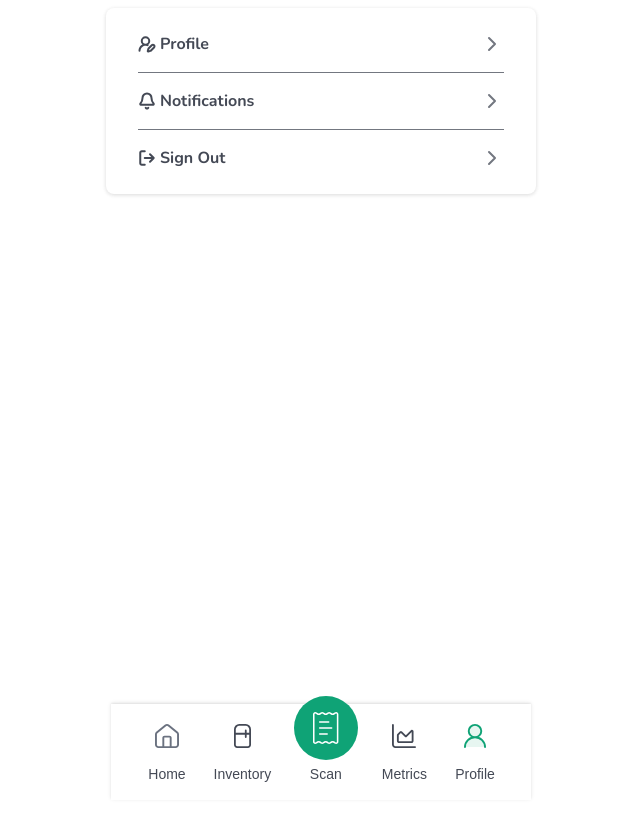
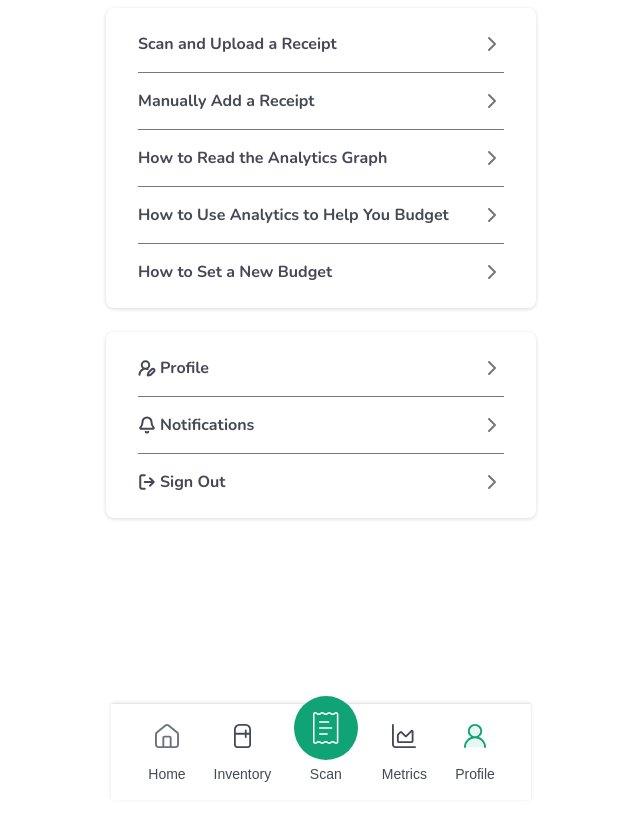
Before and after one commit to ReubenKimClemens/26JrProj_FoodAtHome, a SvelteKit app: page /profile in a window 1280 px wide. Shown: the whole page, without its empty margins (319-959 px from the left). Built offline with nearby package versions, Linux system fonts and the light colour scheme.

Commit message:
📃How to Use

```diff
--- /dev/null
+++ b/src/lib/components/HowToUse.svelte
@@ -0,0 +1,99 @@
+<script>
+    import ChevronRight from '$lib/assets/chevron_right.svg';
+
+    let {
+      onItemClick = (item) => {}
+    } = $props();
+
+    const guides = $derived([
+      {
+        id: 'scan-upload',
+        title: 'Scan and Upload a Receipt'
+      },
+      {
+        id: 'manual-add',
+        title: 'Manually Add a Receipt'
+      },
+      {
+        id: 'read-analytics',
+        title: 'How to Read the Analytics Graph'
+      },
+      {
+        id: 'budget-analytics',
+        title: 'How to Use Analytics to Help You Budget'
+      },
+      {
+        id: 'set-budget',
+        title: 'How to Set a New Budget'
+      }
+    ]);
+
+    function handleGuideClick(guide) {
+      onItemClick(guide);
+    }
+  </script>
+
+  <div class="how-to-use-container">
+    {#each guides as guide, index}
+      <button
+        class="guide-item"
+        onclick={() => handleGuideClick(guide)}
+        aria-label={guide.title}
+      >
+        <span class="guide-title">{guide.title}</span>
+        <img src={ChevronRight} alt="" class="chevron-icon" />
+      </button>
+
+      {#if index < guides.length - 1}
+        <div class="divider"></div>
+      {/if}
+    {/each}
+  </div>
+
+  <style>
+    .how-to-use-container {
+      padding: 8px 32px;
+      margin-bottom: 24px;
+      background: var(--background-default-page-secondary, white);
+      box-shadow: 0px 1px 4px rgba(12, 12, 13, 0.05), 0px 1px 4px rgba(12, 12, 13, 0.10);
+      border-radius: 8px;
+      display: flex;
+      flex-direction: column;
+    }
+
+    .guide-item {
+      width: 100%;
+      padding: 16px 0;
+      display: flex;
+      justify-content: space-between;
+      align-items: center;
+      gap: 4px;
+      background: none;
+      border: none;
+      cursor: pointer;
+      transition: opacity 0.2s ease;
+      text-align: left;
+    }
+
+    .guide-title {
+      color: var(--text-default, #444955);
+      font-size: 16px;
+      font-family: 'Nunito', sans-serif;
+      font-weight: 700;
+      line-height: 20px;
+      flex: 1;
+    }
+
+    .chevron-icon {
+      width: 24px;
+      height: 24px;
+      object-fit: contain;
+      flex-shrink: 0;
+    }
+
+    .divider {
+      width: 100%;
+      height: 1px;
+      background: var(--border-primary, #737780);
+    }
+  </style>
--- a/src/routes/profile/+page.svelte
+++ b/src/routes/profile/+page.svelte
@@ -1,5 +1,8 @@
 <script>
+    import HowToUse from '$lib/components/HowToUse.svelte';
+    import HowToUseCustom from '$lib/components/HowToUse.svelte';
     import Settings from '$lib/components/Settings.svelte';
   </script>
 
+<HowToUse />
 <Settings />
```
